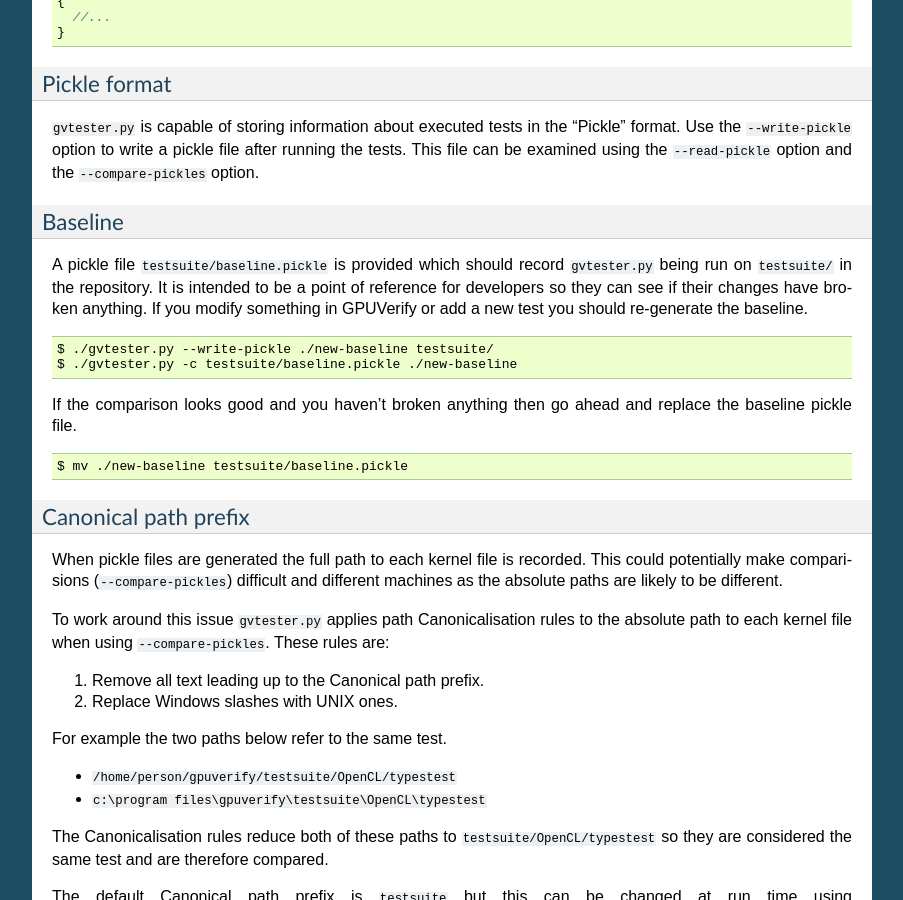
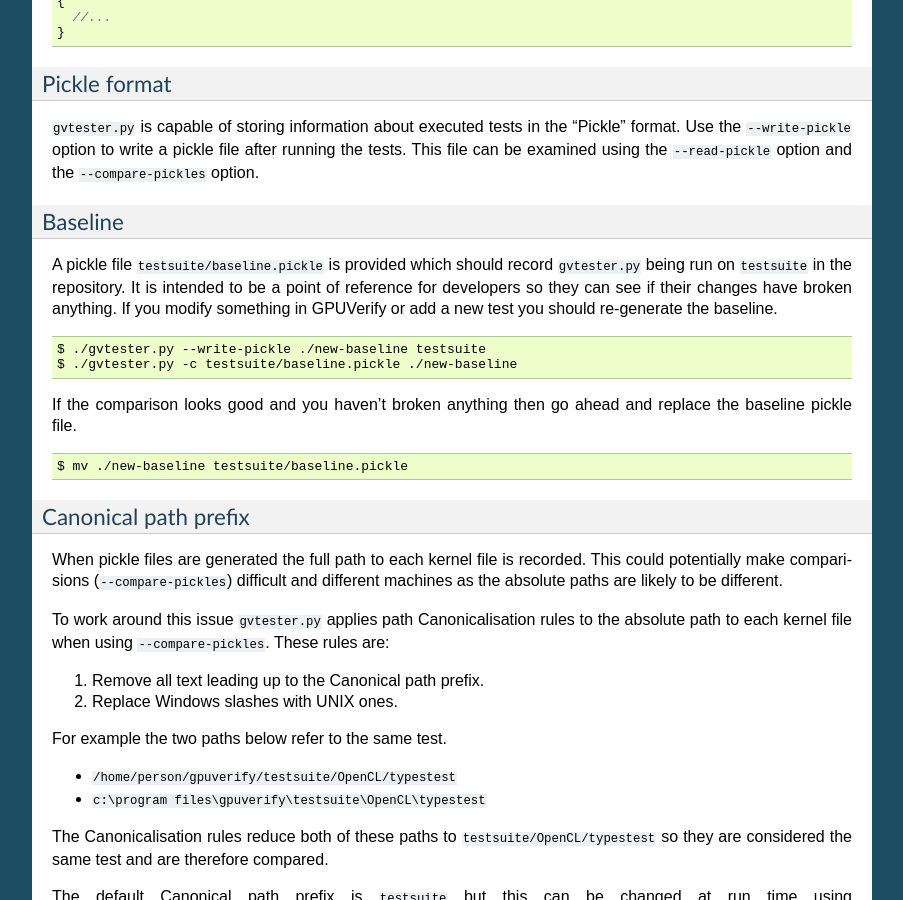
Before and after one commit to mc-imperial/gpuverify, a Sphinx documentation site: the page built from Documentation/developer_guide.rst, in a window 1280 px wide and 900 px high, scrolled down 11099 px. Shown: the whole window, without its empty margins (198-1101 px from the left). Built offline with Sphinx 7.4.7, drawn with Linux system fonts in a browser that asks for light colours; formulas are drawn with MathJax 3.

```diff
--- a/Documentation/developer_guide.rst
+++ b/Documentation/developer_guide.rst
@@ -673,14 +673,14 @@ Baseline
 --------
 
 A pickle file ``testsuite/baseline.pickle`` is provided which should record
-``gvtester.py`` being run on ``testsuite/`` in the repository. It is intended
+``gvtester.py`` being run on ``testsuite`` in the repository. It is intended
 to be a point of reference for developers so they can see if their changes have
 broken anything. If you modify something in GPUVerify or add a new test you
 should re-generate the baseline.
 
 ::
 
-  $ ./gvtester.py --write-pickle ./new-baseline testsuite/
+  $ ./gvtester.py --write-pickle ./new-baseline testsuite
   $ ./gvtester.py -c testsuite/baseline.pickle ./new-baseline
 
 If the comparison looks good and you haven't broken anything then go ahead and
```
